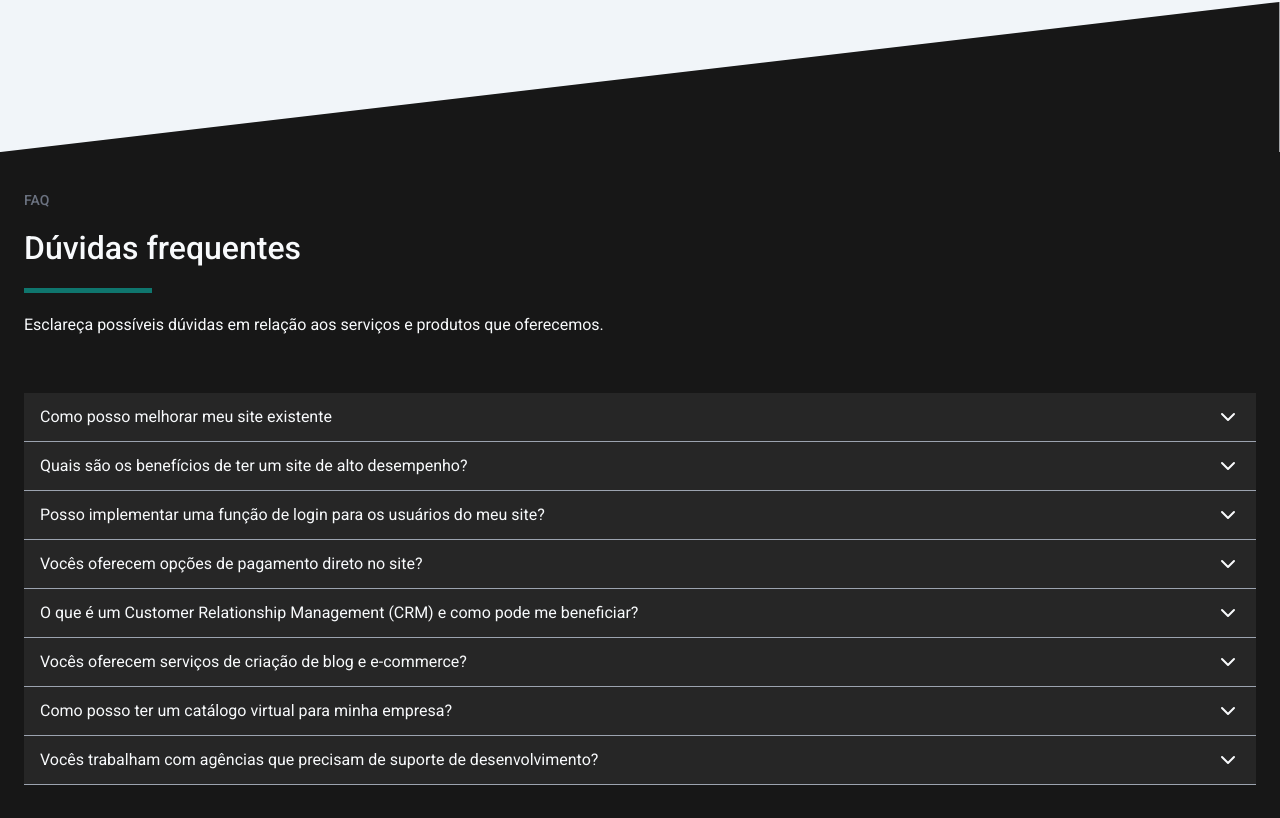
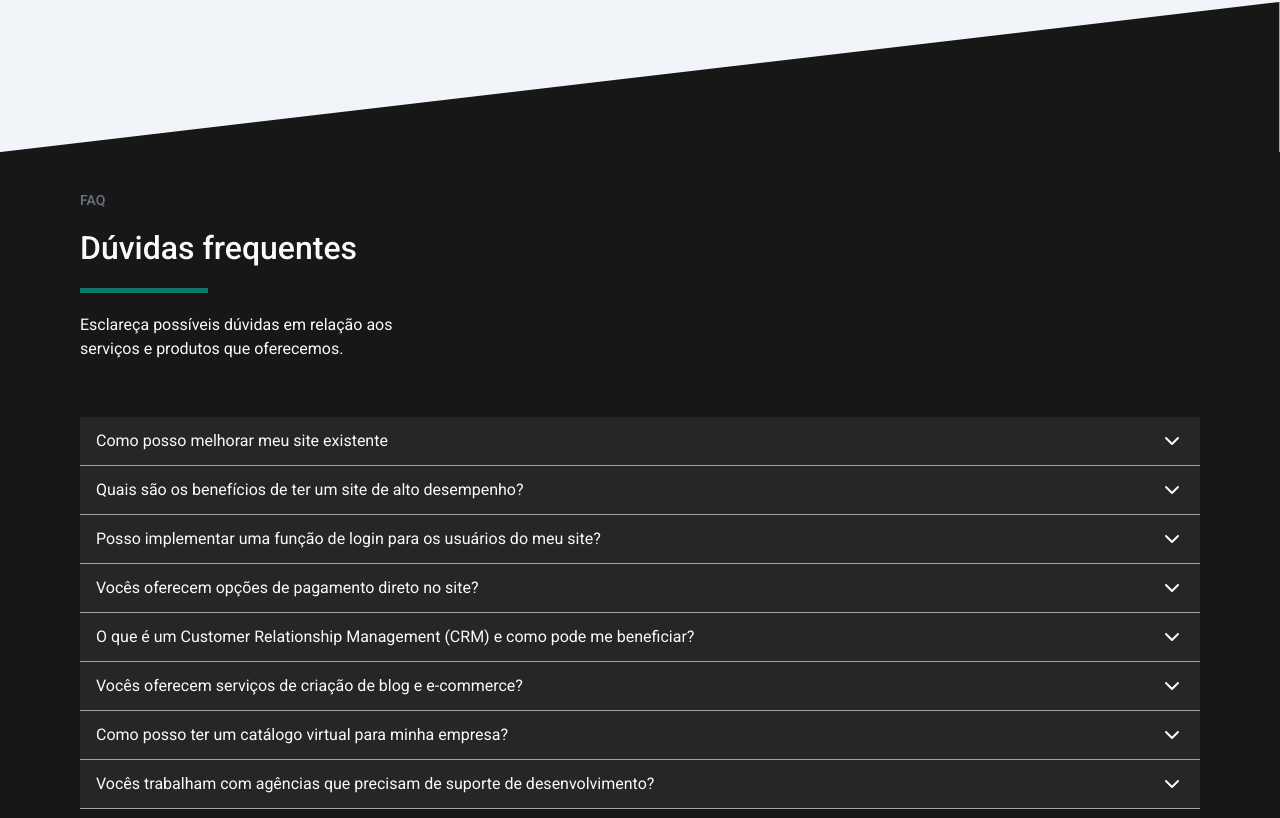
Before and after one commit to matheusmfl/lemon-tech, a Next.js app: page / in a window 1280 px wide. Shown: the part 4182-5000 px from the top of the page. Built offline with nearby package versions, Linux system fonts and the light colour scheme.

Commit message:
Create MediumScreen for SectionFAQ

```diff
--- a/src/components/SectionFaq.tsx
+++ b/src/components/SectionFaq.tsx
@@ -3,9 +3,9 @@ import { Accordeon } from './microComponents/Accordeon'
 
 export function SectionFaq() {
   return (
-    <section className="flex flex-col py-10 px-6 bg-neutral-900 gap-14">
+    <section className="flex flex-col py-10 px-6 md:px-20 bg-neutral-900 gap-14">
       {/* div textos  */}
-      <div className="flex flex-col gap-5">
+      <div className="flex flex-col gap-5 md:w-[340px]">
         <span className="font-medium text-sm text-gray-500 leading-4">FAQ</span>
 
         <h2 className="font-medium text-[32px] leading-10 text-slate-50">
```
